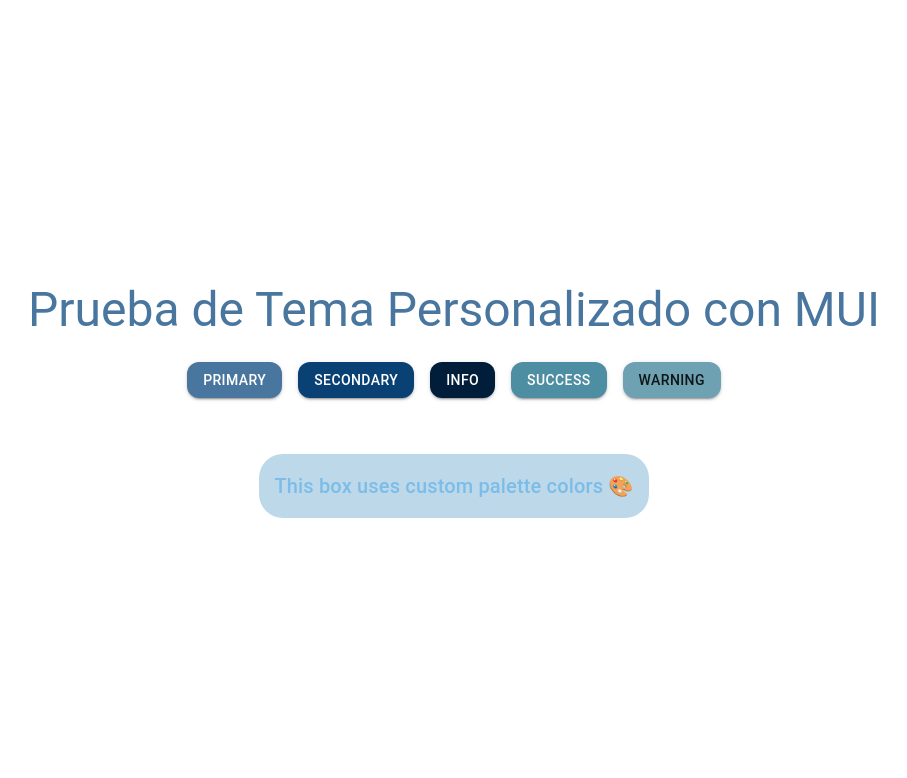
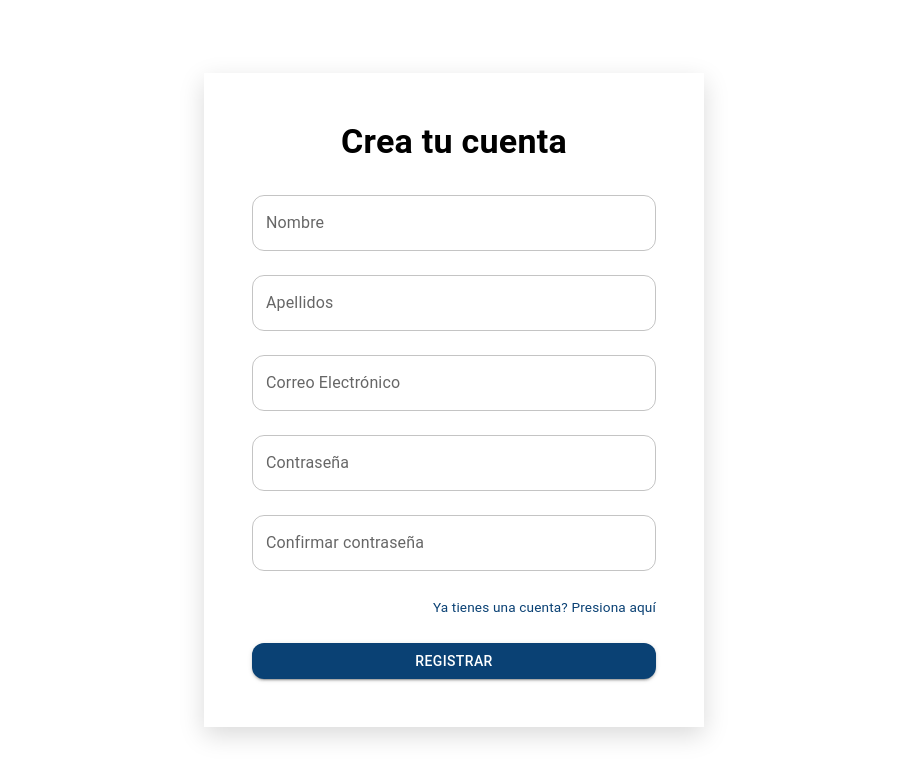
Before and after one commit to natalatatis/VitaeAI, a React (Vite) app in the folder my-app/: page /registro in a window 1280 px wide. Shown: the top 778 px of the page, without its empty margins (186-1093 px from the left). Built offline with nearby package versions, Linux system fonts and the light colour scheme.

Commit message:
Commit inicial con setup del proyecto y paginas iniciales de login y registro

```diff
--- a/my-app/package.json
+++ b/my-app/package.json
@@ -15,7 +15,8 @@
     "@mui/icons-material": "^7.3.2",
     "@mui/material": "^7.3.2",
     "react": "^19.1.1",
-    "react-dom": "^19.1.1"
+    "react-dom": "^19.1.1",
+    "react-router-dom": "^7.9.1"
   },
   "devDependencies": {
     "@eslint/js": "^9.33.0",
--- a/my-app/src/App.jsx
+++ b/my-app/src/App.jsx
@@ -1,50 +1,30 @@
 // src/App.jsx
 import React from 'react';
-import { ThemeProvider, CssBaseline, Box, Typography, Button } from '@mui/material';
+import { ThemeProvider, CssBaseline, Box } from '@mui/material';
+import { BrowserRouter as Router, Routes, Route } from 'react-router-dom';
 import theme from './theme';
+import LoginPage from './screens/Login';
+import RegistroPage from './screens/Registro';
 
 function App() {
   return (
     <ThemeProvider theme={theme}>
       <CssBaseline />
-      {/* Fullscreen Flexbox container */}
-      <Box
-        sx={{
-          display: 'flex',
-          flexDirection: 'column',
-          alignItems: 'center',
-          justifyContent: 'center',
-          minHeight: '100vh',      // full viewport height
-          textAlign: 'center',
-          gap: 3,                  // spacing between elements
-          px: 2,                   // horizontal padding
-        }}
-      >
-        <Typography variant="h3" color="primary">
-          Prueba de Tema Personalizado con MUI
-        </Typography>
-
-        <Box sx={{ display: 'flex', gap: 2, flexWrap: 'wrap', justifyContent: 'center' }}>
-          <Button variant="contained" color="primary">Primary</Button>
-          <Button variant="contained" color="secondary">Secondary</Button>
-          <Button variant="contained" color="info">Info</Button>
-          <Button variant="contained" color="success">Success</Button>
-          <Button variant="contained" color="warning">Warning</Button>
-        </Box>
-
+      <Router>
         <Box
           sx={{
-            marginTop: 4,
-            padding: 2,
-            borderRadius: 2,
-            backgroundColor: theme.palette.customExtraLight.main,
+            display: 'flex',
+            alignItems: 'center',
+            justifyContent: 'center',
+            minHeight: '100vh',
           }}
         >
-          <Typography variant="h6" color={theme.palette.customLight.main}>
-            This box uses custom palette colors 🎨
-          </Typography>
+          <Routes>
+            <Route path="/" element={<LoginPage />} />
+            <Route path="/registro" element={<RegistroPage />} />
+          </Routes>
         </Box>
-      </Box>
+      </Router>
     </ThemeProvider>
   );
 }
--- /dev/null
+++ b/my-app/src/screens/Login.jsx
@@ -0,0 +1,100 @@
+// src/screens/LoginPage.jsx
+import React from "react";
+import { Box, Button, TextField, Typography, Link } from "@mui/material";
+import theme from "../theme";
+import { Link as RouterLink } from 'react-router-dom';
+
+export default function LoginPage() {
+  return (
+    <Box
+      sx={{
+        minHeight: "100vh",
+        display: "flex",
+        alignItems: "center",
+        justifyContent: "center",
+        padding: 2,
+      }}
+    >
+      <Box
+        sx={{
+          width: 500,
+          padding: 6,
+          backgroundColor: "#fff",
+          boxShadow: "0 8px 24px rgba(0,0,0,0.15)", // subtle modern shadow
+        }}
+      >
+        <Typography
+          variant="h4"
+          component="h1"
+          align="center"
+          fontWeight="bold"
+          mb={4}
+          color="black"
+        >
+          Iniciar Sesión
+        </Typography>
+
+        <Box
+          component="form"
+          sx={{
+            display: "flex",
+            flexDirection: "column",
+            gap: 3,
+          }}
+        >
+          <TextField
+            label="Usuario"
+            variant="outlined"
+            fullWidth
+          />
+
+          <TextField
+            label="Contraseña"
+            type="password"
+            variant="outlined"
+            fullWidth
+          />
+
+          <Box sx={{ textAlign: "right" }}>
+            <Link
+              href="#"
+              underline="hover"
+              sx={{ color: theme.palette.secondary.main, fontSize: "0.85rem" }}
+            >
+              Olvidé mi contraseña
+            </Link>
+          </Box>
+
+          <Button
+            type="submit"
+            variant="contained"
+            sx={{
+              backgroundColor: theme.palette.primary.main,
+              color: "#fff",
+              "&:hover": {
+                backgroundColor: theme.palette.primary.dark,
+              },
+            }}
+          >
+            Iniciar Sesión
+          </Button>
+
+          <Button
+            component={RouterLink}
+            to="/registro"
+            variant="contained"
+            sx={{
+              backgroundColor: theme.palette.secondary.main,
+              color: "#fff",
+              "&:hover": {
+                backgroundColor: theme.palette.secondary.dark,
+              },
+            }}
+          >
+            Registrar
+          </Button>
+        </Box>
+      </Box>
+    </Box>
+  );
+}
--- /dev/null
+++ b/my-app/src/screens/Registro.jsx
@@ -0,0 +1,105 @@
+// src/screens/LoginPage.jsx
+import React from "react";
+import { Box, Button, TextField, Typography, Link } from "@mui/material";
+import theme from "../theme";
+
+export default function RegistroPage() {
+  return (
+    <Box
+      sx={{
+        minHeight: "100vh",
+        display: "flex",
+        alignItems: "center",
+        justifyContent: "center",
+        padding: 2,
+      }}
+    >
+      <Box
+        sx={{
+          width: 500,
+          padding: 6,
+          backgroundColor: "#fff",
+          boxShadow: "0 8px 24px rgba(0,0,0,0.15)", // subtle modern shadow
+        }}
+      >
+        <Typography
+          variant="h4"
+          component="h1"
+          align="center"
+          fontWeight="bold"
+          mb={4}
+          color="black"
+        >
+          Crea tu cuenta
+        </Typography>
+
+        <Box
+          component="form"
+          sx={{
+            display: "flex",
+            flexDirection: "column",
+            gap: 3,
+          }}
+        >
+          <TextField
+            label="Nombre"
+            variant="outlined"
+            fullWidth
+          />
+
+          <TextField
+            label="Apellidos"
+            type="password"
+            variant="outlined"
+            fullWidth
+          />
+
+           <TextField
+            label="Correo Electrónico"
+            type="password"
+            variant="outlined"
+            fullWidth
+          />
+
+           <TextField
+            label="Contraseña"
+            type="password"
+            variant="outlined"
+            fullWidth
+          />
+
+          <TextField
+            label="Confirmar contraseña"
+            type="password"
+            variant="outlined"
+            fullWidth
+          />
+
+          <Box sx={{ textAlign: "right" }}>
+            <Link
+              href="#"
+              underline="hover"
+              sx={{ color: theme.palette.secondary.main, fontSize: "0.85rem" }}
+            >
+              Ya tienes una cuenta? Presiona aquí
+            </Link>
+          </Box>
+
+          <Button
+            type="button"
+            variant="contained"
+            sx={{
+              backgroundColor: theme.palette.secondary.main,
+              color: "#fff",
+              "&:hover": {
+                backgroundColor: theme.palette.secondary.dark,
+              },
+            }}
+          >
+            Registrar
+          </Button>
+        </Box>
+      </Box>
+    </Box>
+  );
+}
```
Also changed, not shown: 1 other file (tests, documents, lock files or other folders).
